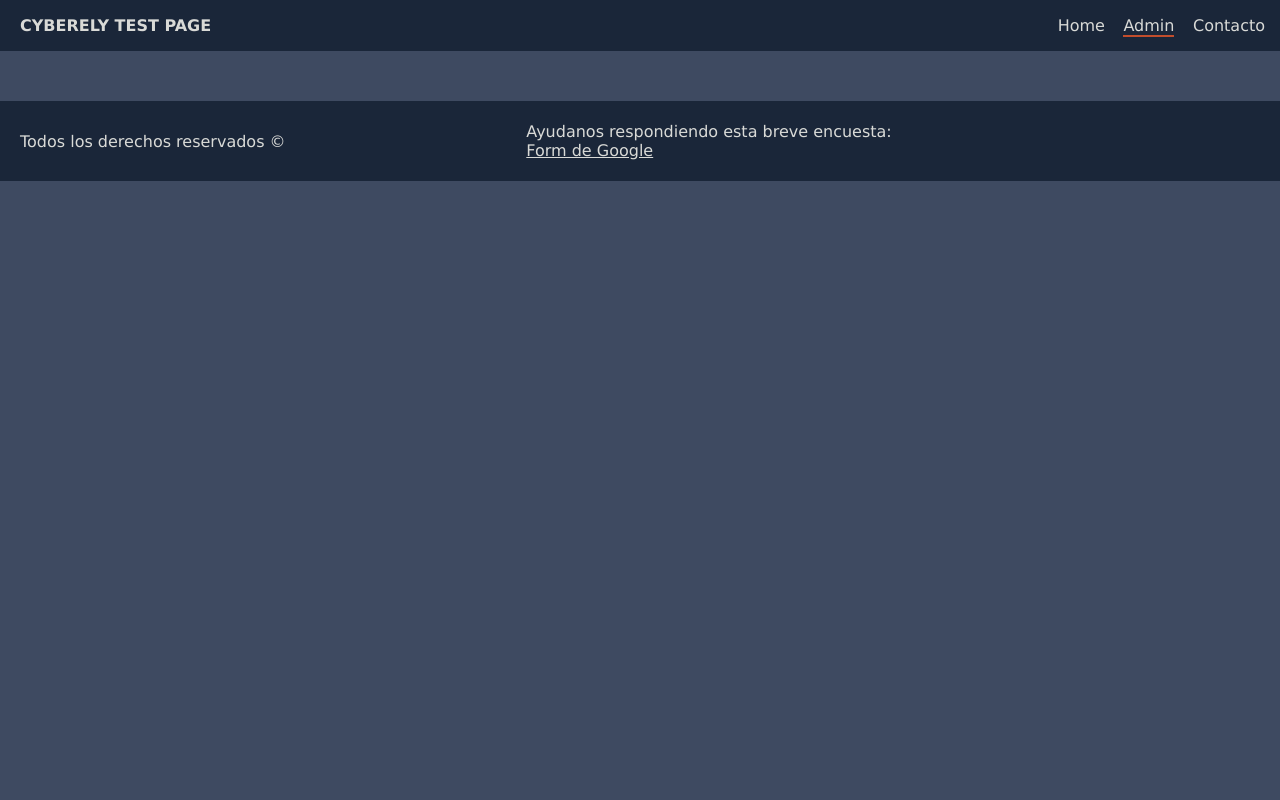
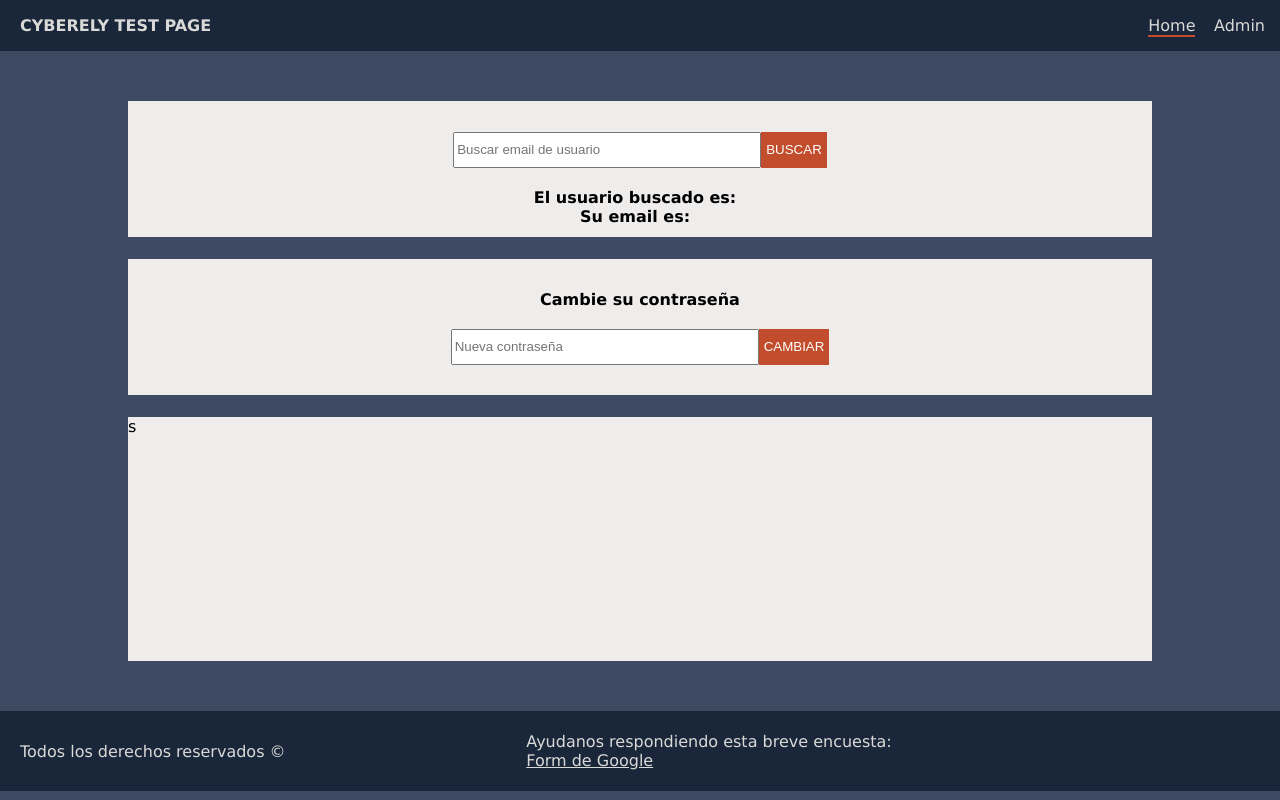
Before and after one commit to francofresno/dummy-serverside-cyberely, a website: page src/routes/pages/admin.html in a window 1280 px wide. Drawn offline with Linux system fonts and the light colour scheme.

Commit message:
admin y redirect

```diff
--- a/src/routes/pages/admin.html
+++ b/src/routes/pages/admin.html
@@ -5,6 +5,47 @@
     <meta http-equiv="X-UA-Compatible" content="IE=edge" />
     <meta name="viewport" content="width=device-width, initial-scale=1.0" />
     <title>Cyberely Test Vulnerabilities - Admin</title>
+    <link rel="stylesheet" href="https://cdnjs.cloudflare.com/ajax/libs/font-awesome/4.7.0/css/font-awesome.min.css" />
+
+    <script type="text/javascript">
+      function buscar() {
+        const buscarInput = document.getElementById("input-buscar");
+        fetch(`https://cyberely-test-vulns.onrender.com/usuarios?nombre=${buscarInput.value}`, {
+          method: "GET",
+          mode: "cors",
+          credentials: "include",
+        })
+          .then((response) => response.json())
+          .then((data) => {
+            if (!data?.rows?.length) return;
+            const nombre = document.getElementById("busqueda-nombre");
+            const email = document.getElementById("busqueda-email");
+            nombre.innerHTML = data.rows[0].nombre;
+            email.innerHTML = data.rows[0].email;
+          });
+      }
+
+      function cambiarPw() {
+        const cambiarPwInput = document.getElementById("input-pw");
+        fetch(
+          `https://cyberely-test-vulns.onrender.com/usuarios/changePassword?newPassword=${cambiarPwInput.value}&usuarioId=1`,
+          {
+            method: "GET",
+            mode: "cors",
+            credentials: "include",
+          }
+        ).then(() => {
+          const pwMensaje = document.getElementById("pw-mensaje");
+          const containerPw = document.getElementById("pw-mensaje-container");
+          cambiarPwInput.value = "";
+          const child = containerPw.appendChild(document.createElement("i"));
+          child.classList.add("fa");
+          child.classList.add("fa-check");
+
+          pwMensaje.innerHTML = "Contraseña cambiada con éxito";
+        });
+      }
+    </script>
   </head>
   <body
     style="
@@ -24,13 +65,79 @@
       <ul
         style="display: flex; width: 100%; list-style-type: none; gap: 2%; justify-content: right; margin-right: 15px"
       >
-        <li><a href="/" style="text-decoration: none; color: #d9dad7">Home</a></li>
-        <li>
-          <a href="/admin" style="text-decoration: none; color: #d9dad7; border-bottom: 2px solid #c24d2c">Admin</a>
-        </li>
-        <li><a href="/contacto" style="text-decoration: none; color: #d9dad7">Contacto</a></li>
+        <li><a href="/" style="text-decoration: none; color: #d9dad7; border-bottom: 2px solid #c24d2c">Home</a></li>
+        <li><a href="/admin" style="text-decoration: none; color: #d9dad7">Admin</a></li>
       </ul>
     </nav>
+
+    <div
+      style="
+        height: 70vh;
+        display: flex;
+        flex-direction: column;
+        gap: 4%;
+        margin-top: 50px;
+        align-items: center;
+        color: black;
+      "
+    >
+      <div style="background-color: #efecec; height: 25%; width: 80%">
+        <div style="margin-top: 3%; width: 100%">
+          <div style="display: flex; justify-content: center">
+            <input id="input-buscar" placeholder="Buscar email de usuario" style="width: 300px; height: 30px" />
+            <button
+              onclick="buscar()"
+              style="background: #c24d2c; color: white; border: none; padding: 5px; cursor: pointer"
+            >
+              BUSCAR
+            </button>
+          </div>
+          <div style="display: flex; flex-direction: column; width: 100%; align-items: center; margin-top: 20px">
+            <div style="display: flex">
+              <span style="font-weight: 700">El usuario buscado es:</span>
+              <div id="busqueda-nombre" style="display: flex; justify-content: center; margin-left: 10px"></div>
+            </div>
+            <div style="display: flex">
+              <span style="font-weight: 700">Su email es:</span>
+              <div id="busqueda-email" style="display: flex; justify-content: center; margin-left: 10px"></div>
+            </div>
+          </div>
+        </div>
+      </div>
+      <div style="background-color: #efecec; height: 25%; width: 80%">
+        <div style="margin-top: 3%; width: 100%">
+          <div style="display: flex; flex-direction: column; width: 100%; align-items: center; margin-bottom: 20px">
+            <span style="font-weight: 700">Cambie su contraseña</span>
+          </div>
+          <div style="display: flex; justify-content: center">
+            <input id="input-pw" type="password" placeholder="Nueva contraseña" style="width: 300px; height: 30px" />
+            <button
+              onclick="cambiarPw()"
+              style="background: #c24d2c; color: white; border: none; padding: 5px; cursor: pointer"
+            >
+              CAMBIAR
+            </button>
+          </div>
+          <div
+            id="pw-mensaje-container"
+            style="display: flex; color: green; align-items: self-end; width: 100%; justify-content: center"
+          >
+            <div
+              id="pw-mensaje"
+              style="
+                display: flex;
+                justify-content: center;
+                margin-top: 15px;
+                color: green;
+                margin-right: 5px;
+                font-size: 10pt;
+              "
+            ></div>
+          </div>
+        </div>
+      </div>
+      <div style="background-color: #efecec; height: 45%; width: 80%">s</div>
+    </div>
 
     <!-- FOOTER -->
     <div style="display: flex; background: #1a2639; width: 100%; height: 80px; align-items: center; margin-top: 50px">
--- a/src/routes/redirect.js
+++ b/src/routes/redirect.js
@@ -5,9 +5,11 @@ const router = express.Router();
 router.get("/", async function (req, res) {
   const origin = req.get("origin");
   res.set("Access-Control-Allow-Origin", origin);
+  const { dest } = req.query;
+  res.location(dest);
 
   res.set("Content-Type", "text/html");
-  res.status(200).sendFile(path.join(__dirname + "/pages/redirect.html"));
+  res.status(302).sendFile(path.join(__dirname + "/pages/redirect.html"));
 });
 
 module.exports = router;
```
Also changed, not shown: src/routes/pages/index.html (+1 -2 lines), src/routes/pages/redirect.html (+0 -1 lines).
